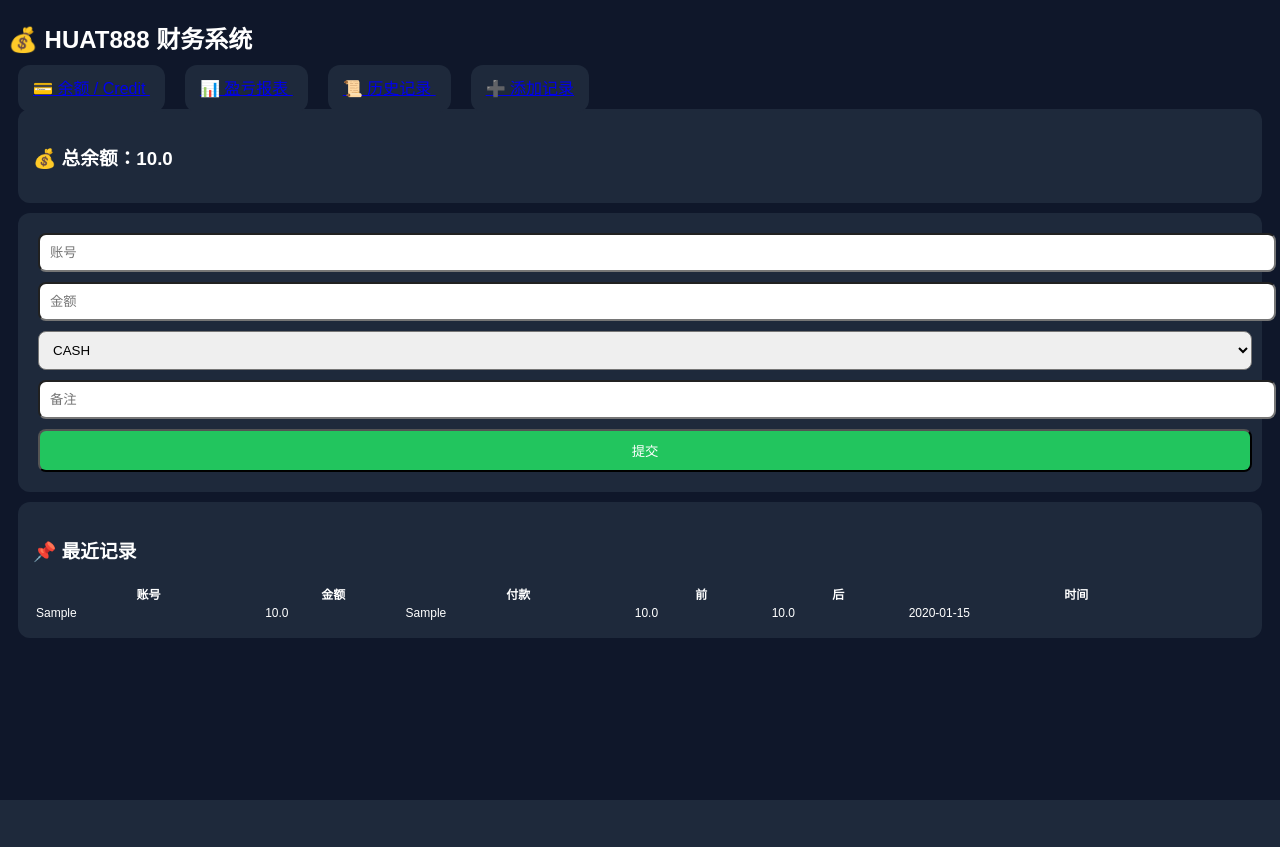
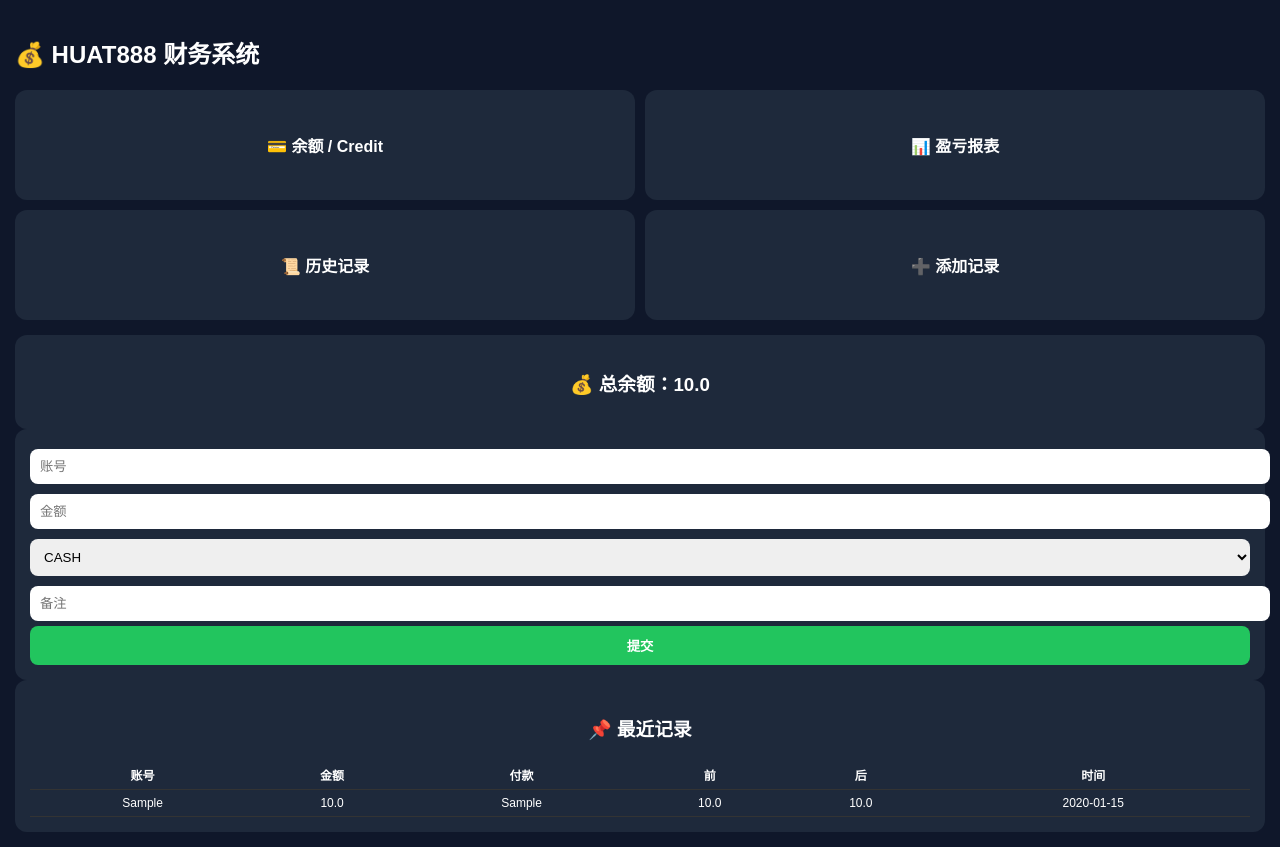
Before and after one commit to cyi072907-cpu/finance-systemi, a Flask app: page /dashboard in a window 1280 px wide. Before the commit the page ends 800 px from the top, so only its background shows below. Run offline with Flask 3, Linux system fonts and the light colour scheme; the visitor is signed in with stand-in values (Sample User, id 1); tables that the repository leaves empty hold one stand-in row (values such as "Sample post").

Commit message:
更新 style.css

```diff
--- a/static/style.css
+++ b/static/style.css
@@ -1,5 +1,69 @@
-body{background:#0f172a;color:white;font-family:Arial}
-.card{background:#1e293b;padding:15px;border-radius:12px;margin:10px}
-input,select,button{width:100%;padding:10px;margin:5px;border-radius:8px}
-button{background:#22c55e;color:white}
-table{width:100%;font-size:12px}
+body{
+    margin:0;
+    font-family: Arial;
+    background:#0f172a;
+    color:white;
+}
+
+.container{
+    padding:15px;
+}
+
+/* ===== 四宫格 ===== */
+.grid{
+    display:grid;
+    grid-template-columns: repeat(2, 1fr);
+    gap:10px;
+    margin-bottom:15px;
+}
+
+.card{
+    background:#1e293b;
+    padding:15px;
+    border-radius:12px;
+    text-align:center;
+}
+
+/* 卡片按钮 */
+a.card{
+    display:flex;
+    align-items:center;
+    justify-content:center;
+    text-decoration:none;
+    color:white;
+    font-weight:bold;
+    height:80px;
+    font-size:16px;
+}
+
+/* 输入框 */
+input,select{
+    width:100%;
+    padding:10px;
+    margin:5px 0;
+    border-radius:8px;
+    border:none;
+}
+
+button{
+    width:100%;
+    padding:10px;
+    border:none;
+    border-radius:8px;
+    background:#22c55e;
+    color:white;
+    font-weight:bold;
+}
+
+/* 表格 */
+table{
+    width:100%;
+    font-size:12px;
+    border-collapse: collapse;
+}
+
+td,th{
+    padding:6px;
+    text-align:center;
+    border-bottom:1px solid #333;
+}
```
